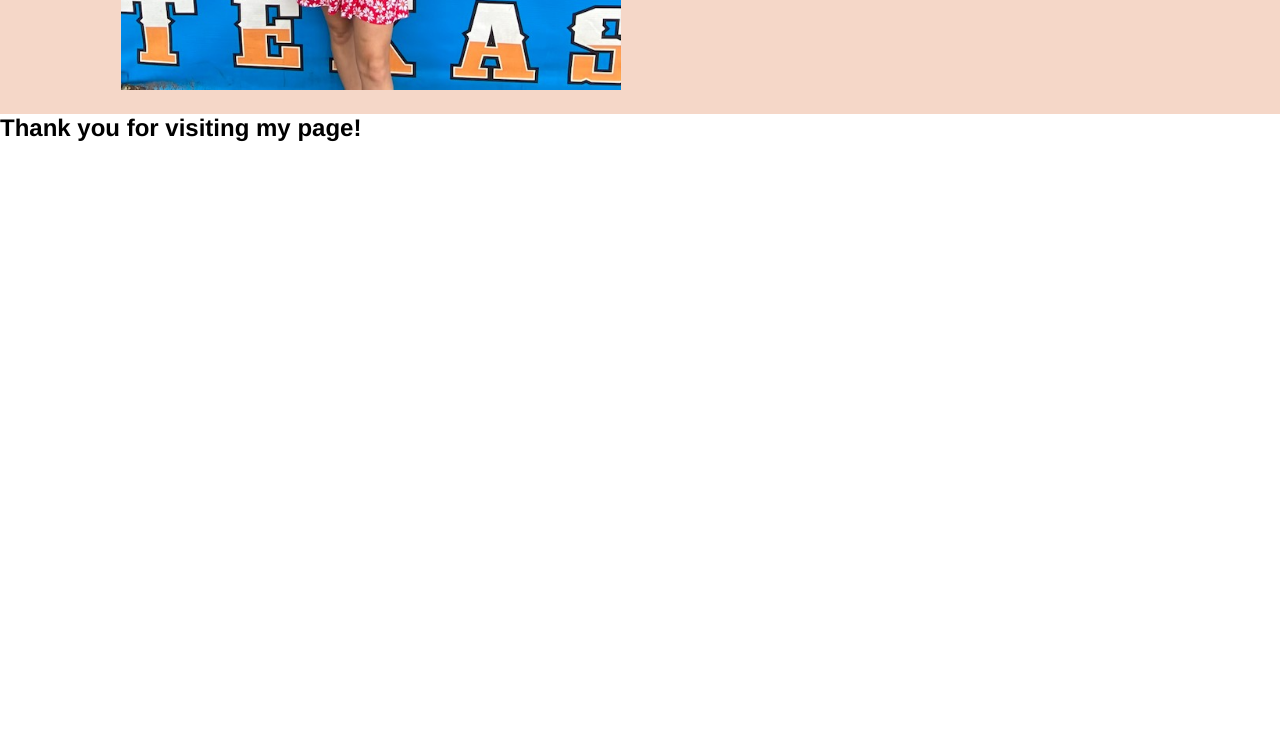
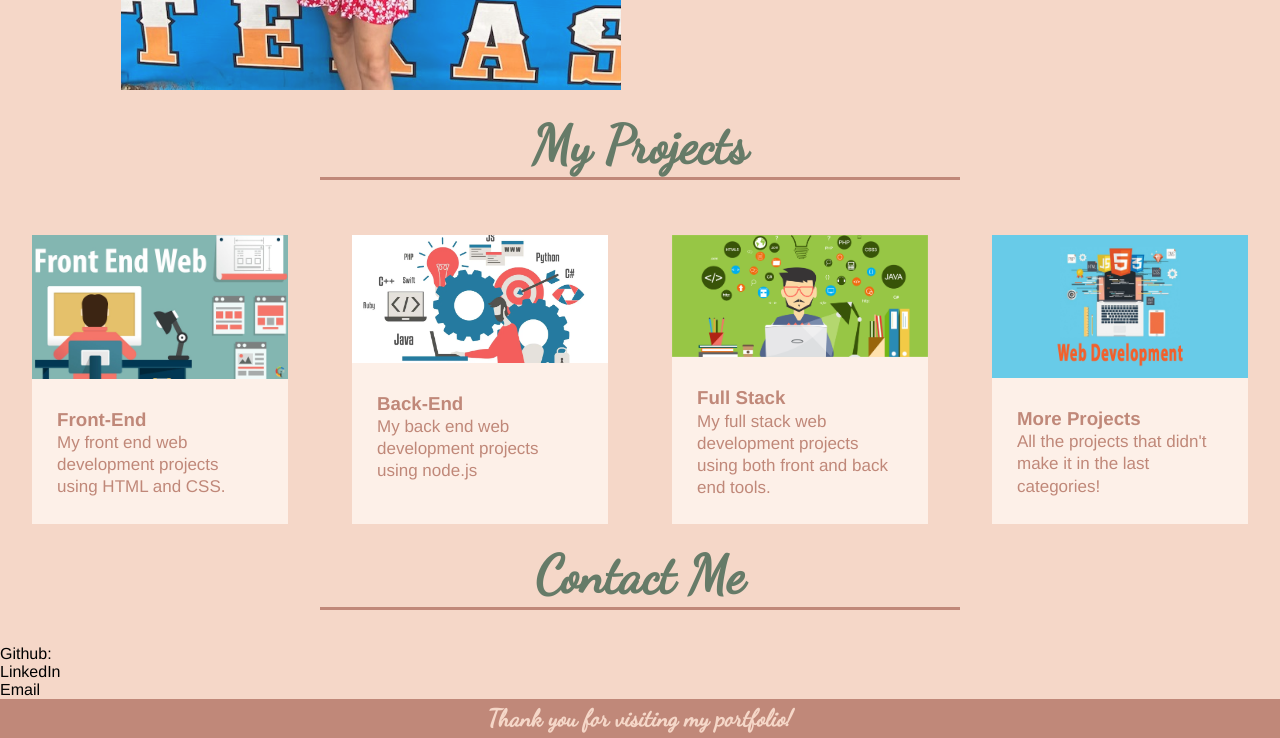
Before and after one commit to beccadoan/beccas-portfolio, a plain HTML site: page index.html in a window 1280 px wide. Shown: the part 567-1305 px from the top of the page. Before the commit the page ends 800 px from the top, so only its background shows below. Drawn offline with Linux system fonts and the light colour scheme.

Commit message:
finished styling projects section

```diff
--- a/assets/css/style.css
+++ b/assets/css/style.css
@@ -15,6 +15,7 @@
 body {
     font-family: Helvetica, Arial, sans-serif;
     color: var(--tertiary-color);
+    background-color: var(--secondary-color);
 }
 
 /* Begin styling header */
@@ -73,9 +74,6 @@
 
 /* start styling about me/ intro */
 
-.intro {
-    background-color: var(--secondary-color);
-}
 
 .flex-row {
     display: flex;
@@ -105,18 +103,68 @@
     margin: 3.5%;
     font-size: 20px;
     text-align: left;
-    color: var(--dark-sage);
+    color: var(--primary-color);
     font-weight: bold;
 }
 
 .intro-img {
     width: 500px;
+    opacity: 0.9;
 }
-
-
 
 /* end styling about me */
 
+/* start styling projects section */
+
+.projects {
+    /* width: 100%; */
+    margin: 0 auto;
+    display: flex;
+    flex-wrap: wrap;
+    justify-content: space-around;
+}
+
+.project {
+    margin: 20px;
+    background: #fdf0e8;
+    color: var(--primary-color);
+    width: 20%;
+}
+
+.project img {
+    width: 100%;
+}
+
+.project-bio {
+    padding: 25px;
+    line-height: 1.3;
+}
+
+.project-bio h4 {
+    font-weight: lighter;
+    font-size: 22px;
+    margin-bottom: 15px;
+}
+
+.project-bio p {
+    font-size: 17px;
+}
+
+/* end styling projects section */
+
+/* start styling footer */
+footer {
+    background-color: var(--primary-color);
+    color: var(--secondary-color);
+}
+
+footer h2 {
+    text-align: center;
+    font-family: var(--pretty-font);
+    padding: 5px 0 5px 0;
+}
+
+/* end styling footer */
 
 @media screen and (max-width:980px){
     header {
@@ -132,7 +180,7 @@
     header nav ul {
         margin-top: 20px;
         width: 100%;
-        justify-content: center;
+        text-align: center;
     }
 
     header nav ul li a {
@@ -143,6 +191,12 @@
         width: 80%;
         text-align: center;
     }
+
+    .project {
+        width: 40%;
+    }
+
+
 }
 
 
@@ -154,6 +208,8 @@
     .intro-img {
         width: 350px;
     }
+
+
 }
 
 @media screen and (max-width: 575px){
@@ -161,5 +217,9 @@
         position: relative;
     }
 
+    .project {
+        width: 80%;
+    }
+
 
 }
--- a/index.html
+++ b/index.html
@@ -36,7 +36,7 @@
     </header>
 
     <!--about me section-->
-    <section id="about-me" class="intro">
+    <section id="about-me">
         <div class="content-header flex-row">
             <h2 class="">About Me</h2>
         </div>
@@ -46,15 +46,90 @@
             </div>
             <div class="flex-row about-me">
                 <p>
-                    Hi! I'm Becca. I graduated in 2017 with a degree in Electrical Engineering from the University of North Florida. I soon after moved to a small town in Kansas and became a Controls Engineer, using LabVIEW and PLCs to control automated machine processes. I decided that I wanted to make a career change to web development, and moved to Austin, TX to pursue a position working on web applications.
+                    Hi! I'm Becca. I graduated in 2017 with a degree in Electrical Engineering from the University of North Florida. I soon after moved to a small town in Kansas and became a Controls Engineer, using LabVIEW and PLCs to control automated machine processes. I decided that I wanted to make a career change to web development, and moved to Austin, TX to pursue a position working on web applications. I love checking out local coffee shops, going on walks, playing guitar, and being outdoors and active!
                 </p>
             </div>
         </div>
     </section>
 
+
+    <section id="my-projects">
+        <div class="content-header flex-row">
+            <h2 class="">My Projects</h2>
+        </div>
+        <div class="projects">
+            <article class="project">
+                <a href="https://en.wikipedia.org/wiki/Front-end_web_development" target="_blank">
+                    <img src="./assets/images/front-end.jpg" alt="photo showcasing front end web technologies">
+                </a>
+                <div class="project-bio">
+                    <h3 class="">Front-End</h3>
+                    <p>
+                        My front end web development projects using HTML and CSS.
+                    </p>
+                </div>
+            </article>
+
+            <article class="project">
+                <a href="https://www.simplilearn.com/tutorials/programming-tutorial/what-is-backend-development#:~:text=Backend%20developers%20build%20code%20that,what%20you%20don't%20see." target="blank">
+                    <img src="./assets/images/back-end.jpg" alt="photo showcasing back end web technologies">
+                </a>
+                    <div class="project-bio">
+                    <h3 class="">Back-End</h3>
+                    <p>
+                        My back end web development projects using node.js
+                    </p>
+                </div>
+            </article>
+
+            <article class="project">
+                <a href="https://careerfoundry.com/en/blog/web-development/what-is-a-full-stack-web-developer/" target="_blank">
+                    <img src="./assets/images/full-stack.png" alt="photo showcasing full stack web technologies">
+                </a>
+                    <div class="project-bio">
+                    <h3 class="">Full Stack</h3>
+                    <p>
+                        My full stack web development projects using both front and back end tools.
+                    </p>
+                </div>
+            </article>
+
+            <article class="project">
+                <a href="https://en.wikipedia.org/wiki/Web_development" target="_blank">
+                    <img src="./assets/images/web-dev.jpg" alt="photo showcasing front end web technologies">
+                </a>
+                <div class="project-bio">
+                    <h3 class="">More Projects</h3>
+                    <p>
+                        All the projects that didn't make it in the last categories!
+                    </p>
+                </div>
+            </article>
+        </div>
+    </section>
+
+    <section id="contact-me">
+        <div class="content-header flex-row">
+            <h2 class="">Contact Me</h2>
+        </div>
+        <ul>
+            <li>
+                Github:
+            </li>
+            <li>
+                LinkedIn
+            </li>
+            <li>
+                Email
+            </li>
+        </ul>
+    </section>
+
+
+
     <!--footer-->
     <footer>
-        <h2>Thank you for visiting my page!</h2>
+        <h2 class="">Thank you for visiting my portfolio!</h2>
     </footer>
 
 </body>
```
Also changed, not shown: assets/images/back-end.jpg (added), assets/images/front-end.jpg (added), assets/images/full-stack.png (added), assets/images/run-buddy.PNG (added), assets/images/web-dev.jpg (added).
